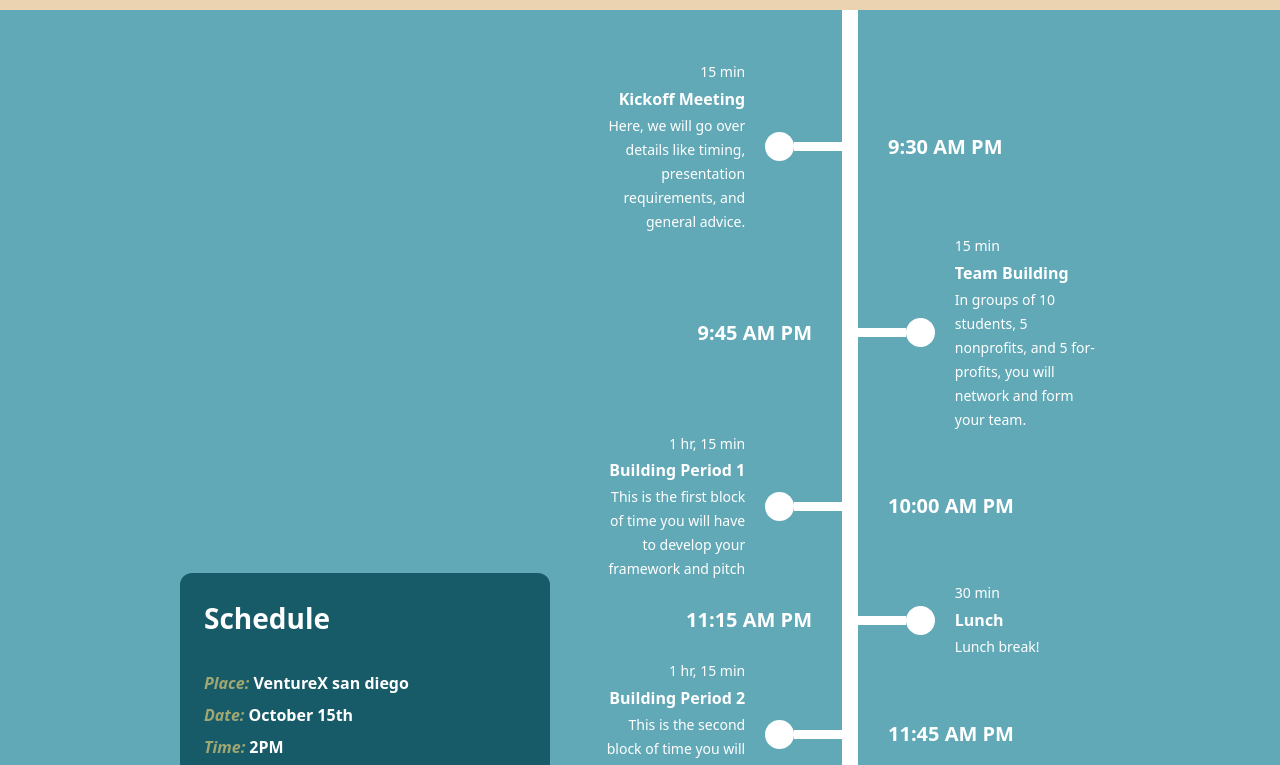
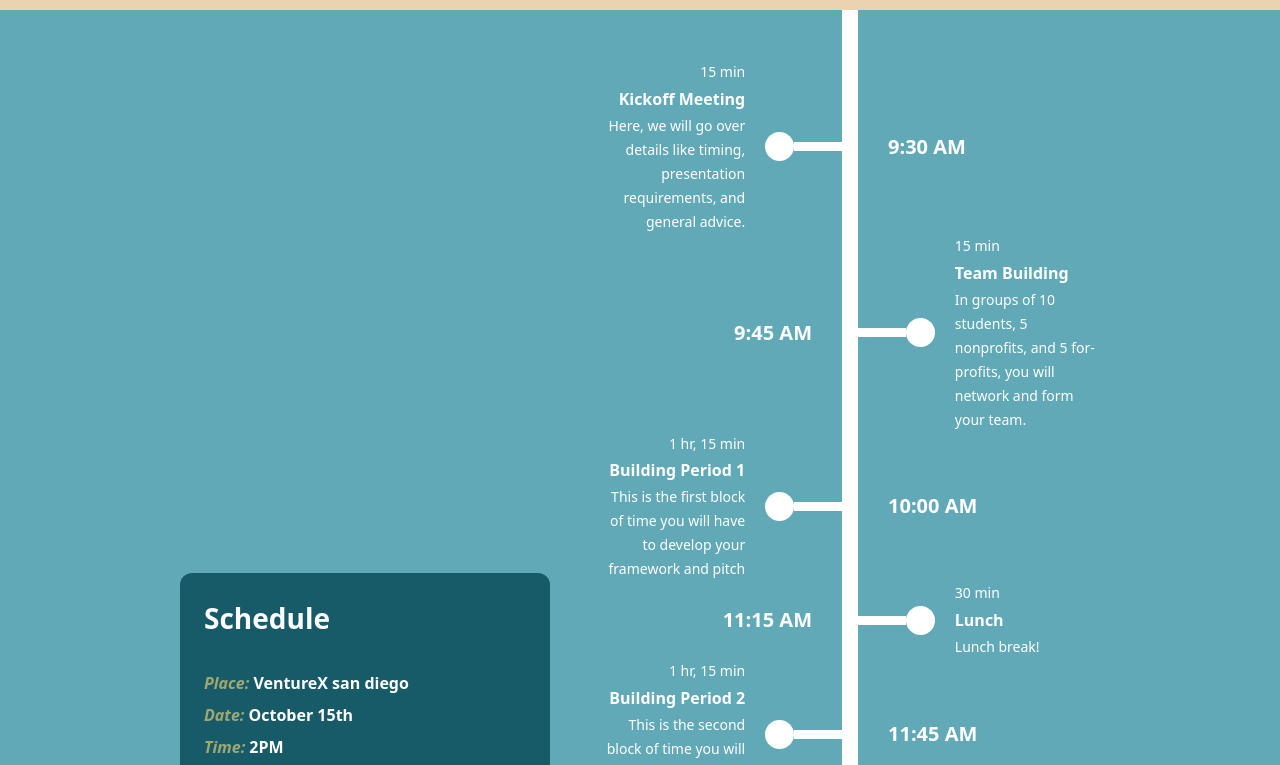
Before and after one commit to treasure-hacks/cause-hackathon-site, a Next.js app: page / in a window 1280 px wide. Shown: the part 3440-4205 px from the top of the page. Built offline with nearby package versions, Linux system fonts and the light colour scheme.

Commit message:
Fix `key` errors (not being prop; unique)

```diff
--- a/components/ScheduleSection.js
+++ b/components/ScheduleSection.js
@@ -1,3 +1,4 @@
+import { Fragment } from "react";
 
 const schedule=[
     {
@@ -72,18 +73,20 @@ export function TimeTree(props){
 
     const leafs=schedule.map((element,index)=>{
         return (
-            <Leaf key={element.title} title={element.title} time={element.time} description={element.description} duration={element.duration} index={index} />
+            <Fragment key={element.title}> {/* To avoid unique keys error */}
+                <Leaf keyName={element.title} title={element.title} time={element.time} description={element.description} duration={element.duration} index={index} />
+            </Fragment>
         )
     });
 
     return (
         <ul className="delimitationgreen   md:w-[500px] w-[400px] ">
 
-            <LayoutLeaf  key="topSpace" height="50px"/>
+            <LayoutLeaf keyName="topSpace" height="50px"/>
 
             {leafs}
 
-            <LayoutLeaf key="bottomSpace" height="50px"/>
+            <LayoutLeaf keyName="bottomSpace" height="50px"/>
         </ul>
     );
 }
@@ -98,7 +101,7 @@ export function Leaf(props){
 
     return (
         <>
-            <li  key={props.key} className={"delimitationpurple flex  w-full text-white "+flexAlign}>
+            <li  key={props.keyName+"topspace"} className={"delimitationpurple flex  w-full text-white "+flexAlign}>
                 <div className={"delimitationblue w-[50%] flex border-white"+flexAlign+descriptionDefinedBorder}>
 
                     <div className={"delimitationyellow font-normal w-[60%]"+textAlign}>
@@ -116,11 +119,11 @@ export function Leaf(props){
 
                 <div className={"delimitationgreen  px-[6%] flex flex-col justify-center border-white"+timeDefinedBorder}>
 
-                    <p className="text-[20px]">{props.time+" PM"}</p>
+                    <p className="text-[20px]">{props.time}</p>
 
                 </div>
             </li>
-            <LayoutLeaf key={props.title+"bottomspace"} height="20px"/>
+            <LayoutLeaf keyName={props.keyName+"bottomspace"} height="20px"/>
         </>
     );
 }
@@ -129,7 +132,7 @@ export function LayoutLeaf(props){
 
     const height=" h-["+props.height+"] ";
     return (
-        <li  key={props.key} className={"delimitationpurple flex  w-full "+height}>
+        <li  key={props.keyName} className={"delimitationpurple flex  w-full "+height}>
                 <div className="w-[50%] h-full  border-white border-r-8"></div>
                 <div className="w-[50%] h-full   border-white border-l-8"></div>
         </li>
```
